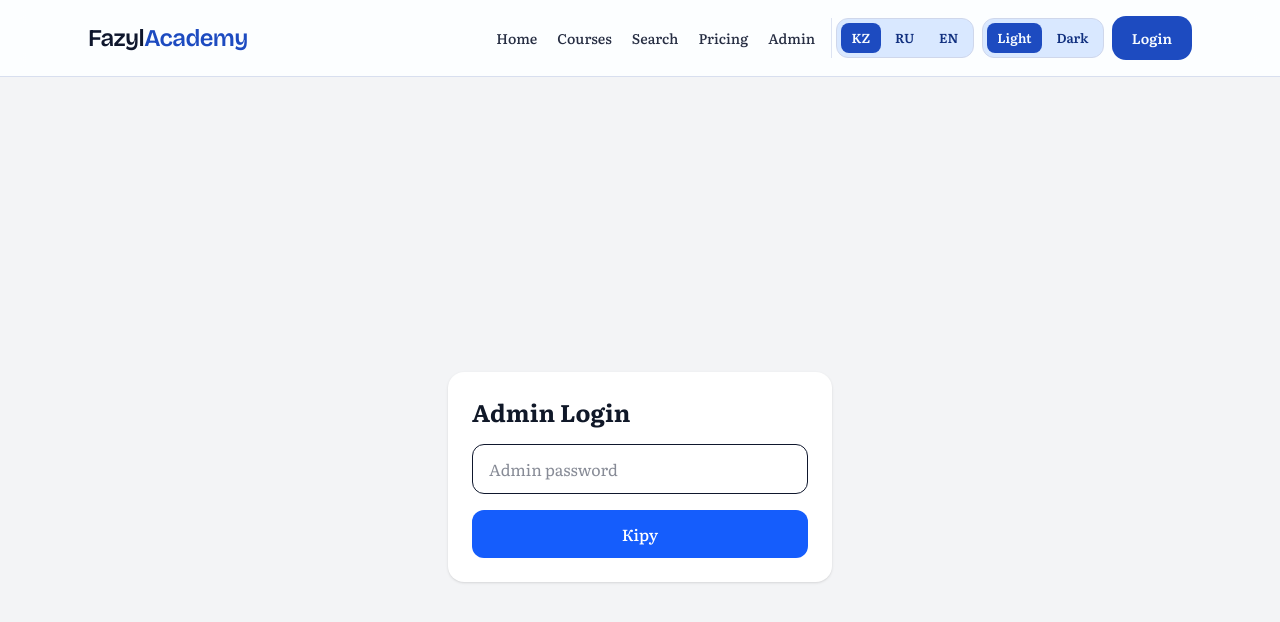
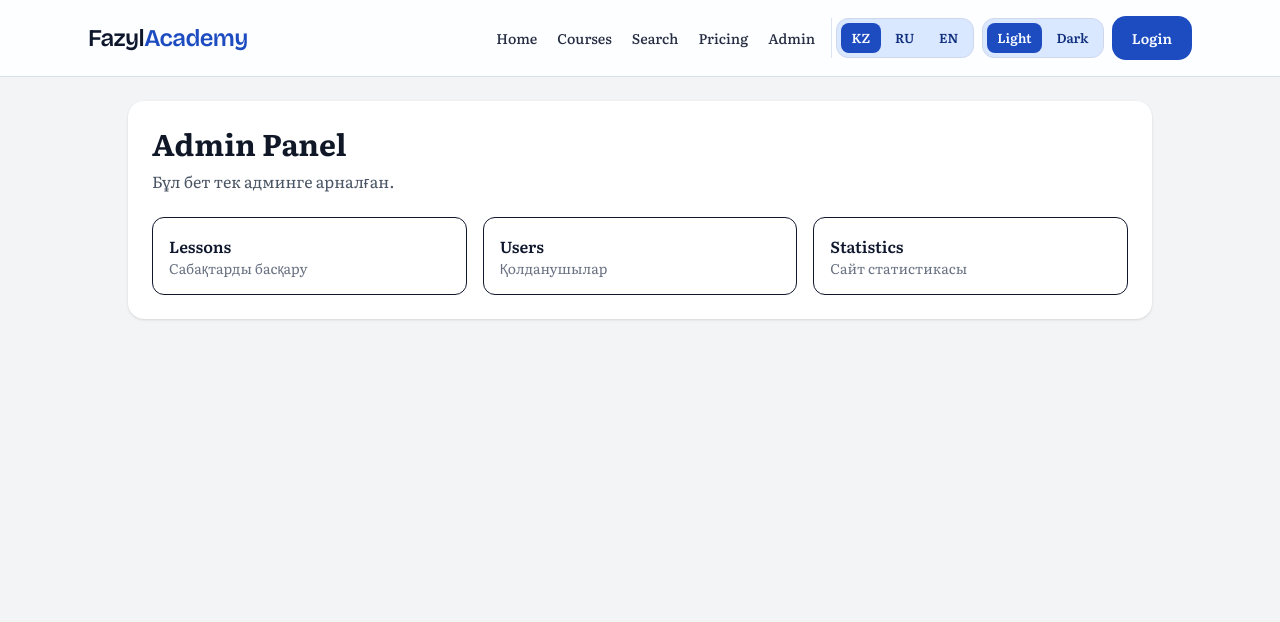
Before and after one commit to Alikhan324/englishcou, a Next.js app in the folder english-platform/: page /admin in a window 1280 px wide. Shown: the top 622 px of the page. Built offline with nearby package versions, Linux system fonts and the light colour scheme.

Commit message:
add admin protection

```diff
--- a/english-platform/app/admin/page.tsx
+++ b/english-platform/app/admin/page.tsx
@@ -1,68 +1,11 @@
-"use client";
-
-import { useState } from "react";
-
 export default function AdminPage() {
-  const [password, setPassword] = useState("");
-  const [isAdmin, setIsAdmin] = useState(false);
-  const [error, setError] = useState("");
-
-  function handleLogin(e: React.FormEvent) {
-    e.preventDefault();
-
-    if (password === "alikhan123") {
-      setIsAdmin(true);
-      setError("");
-    } else {
-      setError("Қате пароль");
-    }
-  }
-
-  if (!isAdmin) {
-    return (
-      <main className="flex min-h-screen items-center justify-center bg-gray-100 px-4">
-        <form
-          onSubmit={handleLogin}
-          className="w-full max-w-sm rounded-2xl bg-white p-6 shadow"
-        >
-          <h1 className="mb-4 text-2xl font-bold text-gray-900">
-            Admin Login
-          </h1>
-
-          <input
-            type="password"
-            placeholder="Admin password"
-            value={password}
-            onChange={(e) => setPassword(e.target.value)}
-            className="w-full rounded-xl border px-4 py-3 outline-none focus:ring-2 focus:ring-blue-500"
-          />
-
-          {error && (
-            <p className="mt-3 text-sm text-red-500">
-              {error}
-            </p>
-          )}
-
-          <button
-            type="submit"
-            className="mt-4 w-full rounded-xl bg-blue-600 py-3 font-medium text-white hover:bg-blue-700"
-          >
-            Кіру
-          </button>
-        </form>
-      </main>
-    );
-  }
-
   return (
     <main className="min-h-screen bg-gray-100 p-6">
       <div className="mx-auto max-w-5xl rounded-2xl bg-white p-6 shadow">
-        <h1 className="text-3xl font-bold text-gray-900">
-          Admin Panel
-        </h1>
+        <h1 className="text-3xl font-bold text-gray-900">Admin Panel</h1>
 
         <p className="mt-2 text-gray-600">
-          Бұл жер тек админге арналған.
+          Бұл бет тек админге арналған.
         </p>
 
         <div className="mt-6 grid gap-4 md:grid-cols-3">
--- /dev/null
+++ b/english-platform/middleware.ts
@@ -0,0 +1,20 @@
+import { NextRequest, NextResponse } from "next/server";
+
+export function middleware(request: NextRequest) {
+  const adminSecret = process.env.ADMIN_SECRET;
+  const url = request.nextUrl;
+
+  if (url.pathname.startsWith("/admin")) {
+    const key = url.searchParams.get("key");
+
+    if (!adminSecret || key !== adminSecret) {
+      return NextResponse.redirect(new URL("/", request.url));
+    }
+  }
+
+  return NextResponse.next();
+}
+
+export const config = {
+  matcher: ["/admin/:path*"],
+};
```
